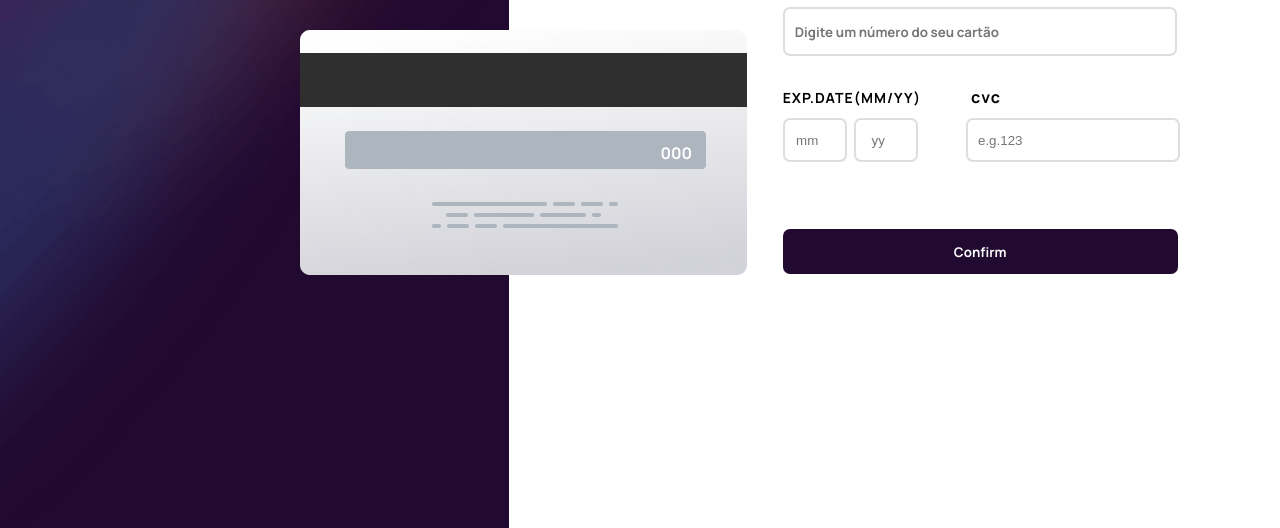
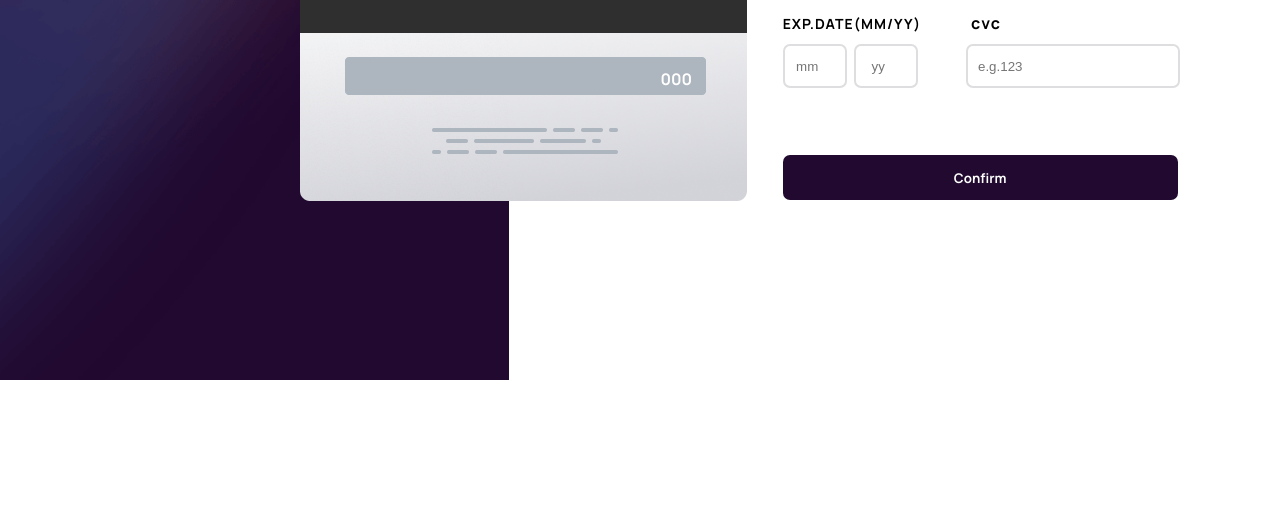
Before and after one commit to DiegoCosta123/treino_card_details_html_css_JS, a plain HTML site: page index.html in a window 1280 px wide. Shown: the part 420-948 px from the top of the page. After the commit the page ends 800 px from the top, so only its background shows below. Drawn offline with Linux system fonts and the light colour scheme.

Commit message:
ajuste do tamanho monitor correto

```diff
--- a/style.css
+++ b/style.css
@@ -13,10 +13,11 @@
 
 #card_main {
     width: 100%;
-    height: 100%;
+    height: 100vh;
     display: flex;
     align-items: center;
     justify-content: center;
+    overflow: hidden;
 }
 
 #card {
```
